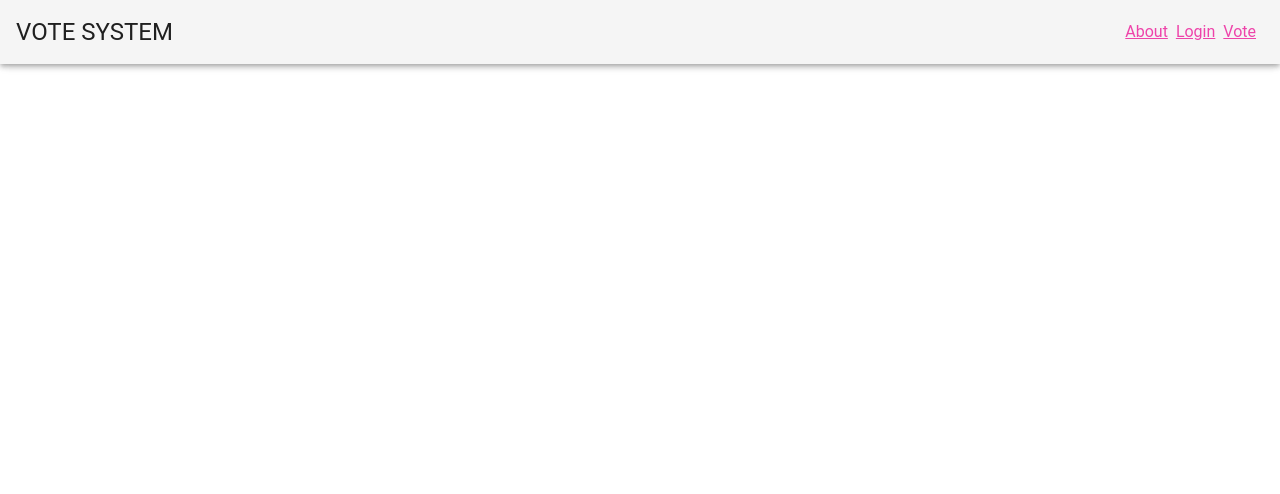
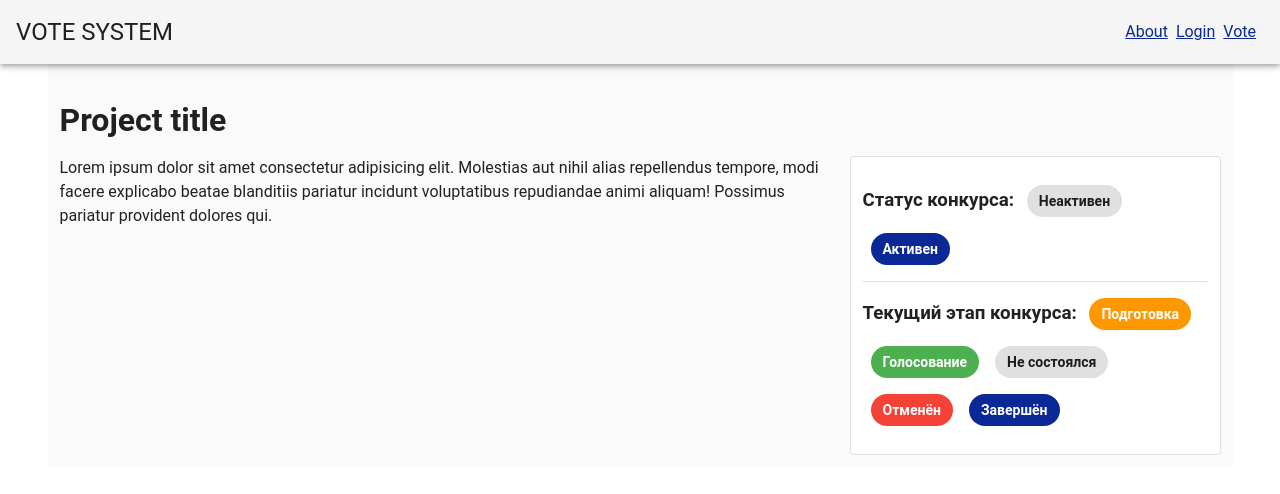
Before and after one commit to iguxa/api_hack, a Vue app in the folder front/: page /vote/1 in a window 1280 px wide. Shown: the top 494 px of the page. Built offline with nearby package versions, Linux system fonts and the light colour scheme; a small style sheet from the web is missing.

Commit message:
vote upd

```diff
--- a/front/src/App.vue
+++ b/front/src/App.vue
@@ -7,7 +7,7 @@
       <v-spacer></v-spacer>
       <router-link :to="{name:'about'}" class="mr-2">About</router-link>
       <router-link :to="{name:'login'}" class="mr-2">Login</router-link>
-      <router-link :to="{name:'vote'}" class="mr-2">Vote</router-link>
+      <router-link :to="{name:'vote', params: {id:'1'}}" class="mr-2">Vote</router-link>
     </v-app-bar>
 
     <v-content>
--- a/front/src/plugins/vuetify.js
+++ b/front/src/plugins/vuetify.js
@@ -8,7 +8,7 @@ export default new Vuetify({
   theme: {
     themes: {
       light: {
-        primary: '#ee44aa',
+        primary: '#0a2896', /* VTB brand color and second #ed1c24*/
         secondary: '#424242',
         accent: '#82B1FF',
         error: '#FF5252',
--- a/front/src/router.js
+++ b/front/src/router.js
@@ -30,7 +30,7 @@ export default new Router({
       component: () => import(/* webpackChunkName: "about" */ './views/Login.vue')
     },
     {
-      path: '/vote',
+      path: '/vote/:id',
       name: 'vote',
       // route level code-splitting
       // this generates a separate chunk (about.[hash].js) for this route
--- a/front/src/views/Vote.vue
+++ b/front/src/views/Vote.vue
@@ -1,8 +1,31 @@
 <template>
-  <v-container class="grey lighten-5">
-    <v-row no-gutters>
-      <v-col v-for="n in 3" :key="n" cols="12" sm="4">
-        <v-card class="pa-2" outlined tile>One of three columns</v-card>
+  <v-container class="grey lighten-5 pt-3">
+    <v-row>
+      <v-col cols="12 pt-8 pb-0">
+        <h1 class="ma-0 f-1">Project title</h1>
+      </v-col>
+      <v-col cols="8">
+        <p
+          class="pv-2"
+        >Lorem ipsum dolor sit amet consectetur adipisicing elit. Molestias aut nihil alias repellendus tempore, modi facere explicabo beatae blanditiis pariatur incidunt voluptatibus repudiandae animi aliquam! Possimus pariatur provident dolores qui.</p>
+      </v-col>
+      <v-col cols="4">
+        <v-card class="pa-3" outlined>
+          <h3 class="my-2">
+            Статус конкурса:
+            <v-chip class="ma-2">Неактивен</v-chip>
+            <v-chip class="ma-2" color="primary">Активен</v-chip>
+          </h3>
+          <v-divider></v-divider>
+          <h3 class="my-2">
+            Текущий этап конкурса:
+            <v-chip class="ma-2" color="orange" text-color="white">Подготовка</v-chip>
+            <v-chip class="ma-2" color="green" text-color="white">Голосование</v-chip>
+            <v-chip class="ma-2">Не состоялся</v-chip>
+            <v-chip class="ma-2" color="red" text-color="white">Отменён</v-chip>
+            <v-chip class="ma-2" color="primary">Завершён</v-chip>
+          </h3>
+        </v-card>
       </v-col>
     </v-row>
   </v-container>
```
